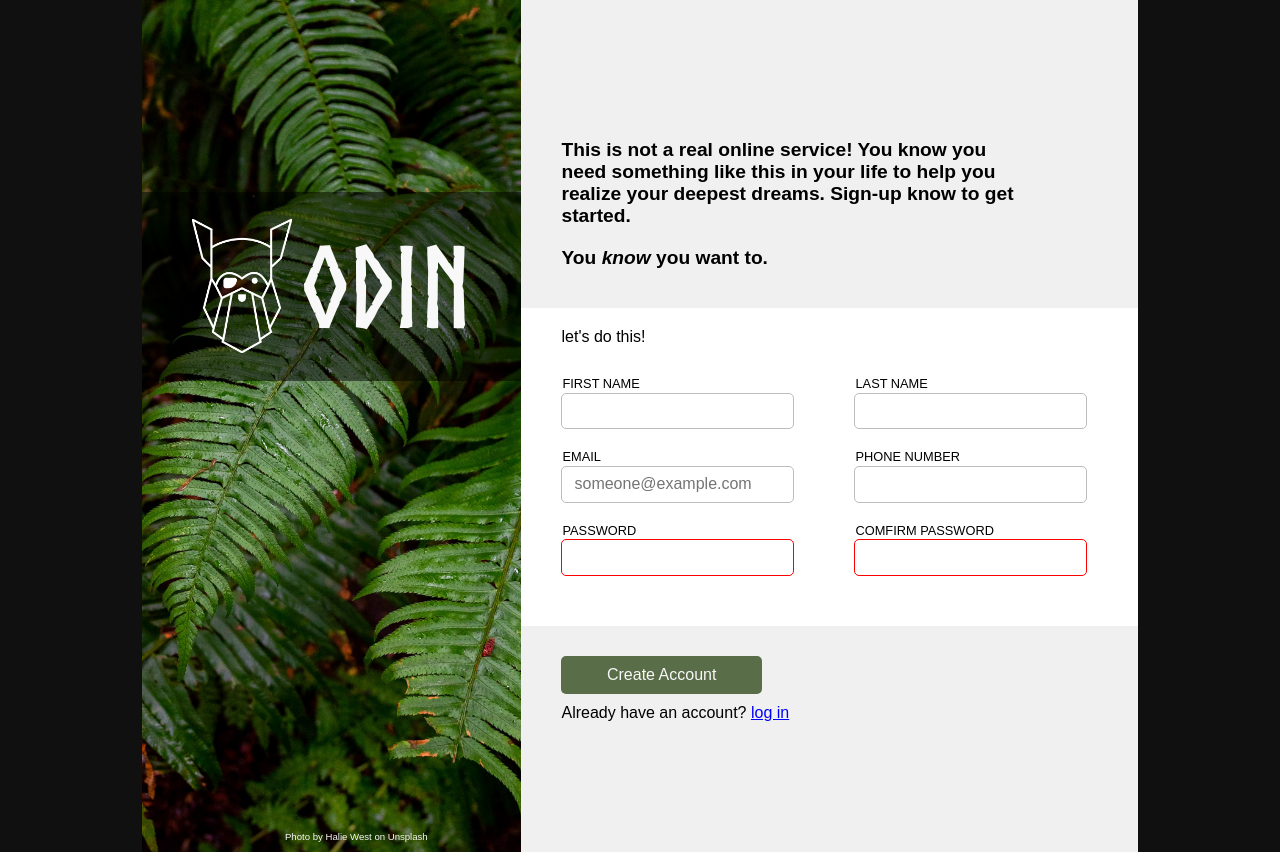
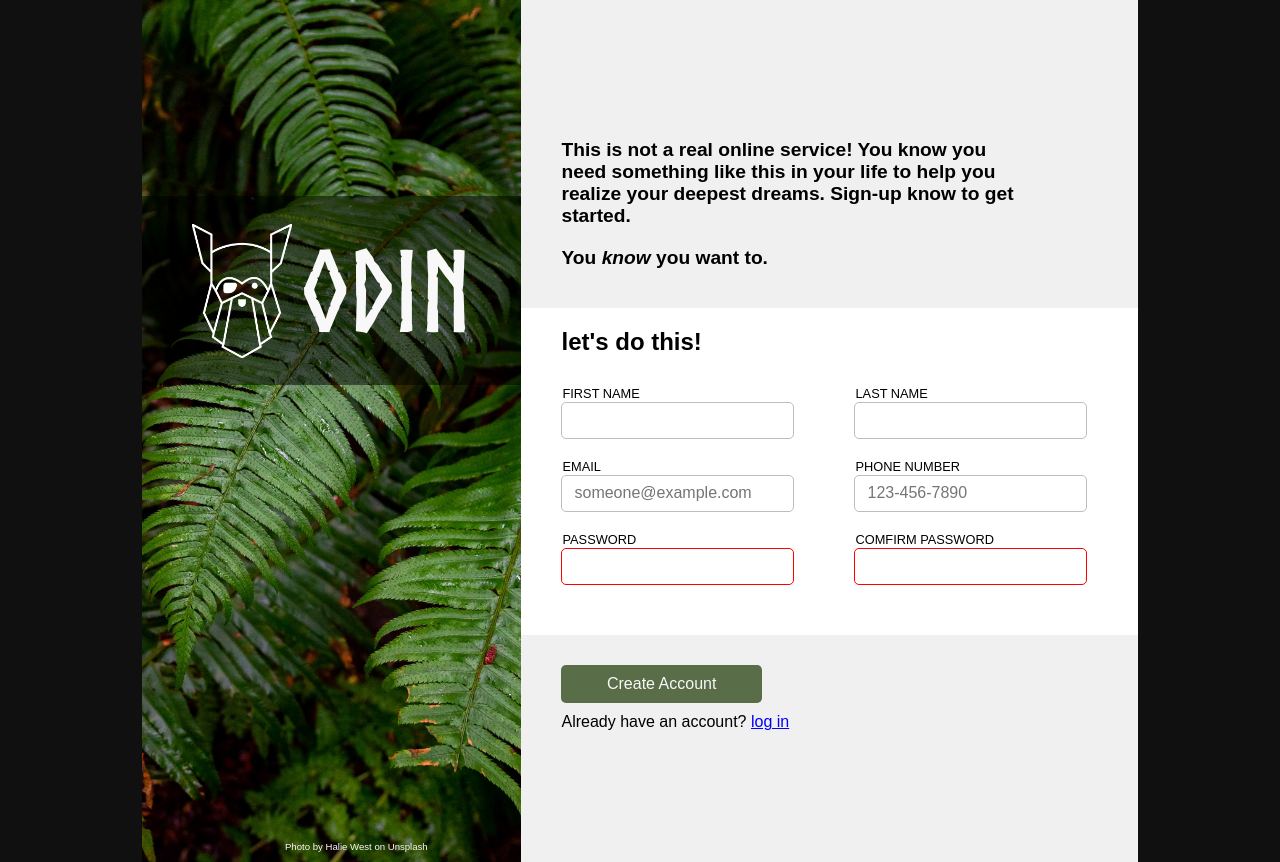
Before and after one commit to Steveaub/Project-Sign-up-Form, a plain HTML site: page index.html in a window 1280 px wide. Drawn offline with Linux system fonts and the light colour scheme.

Commit message:
Remove error boarder when placeholder is shown

```diff
--- a/index.html
+++ b/index.html
@@ -60,7 +60,7 @@
             </div>
             <div>
               <label for="tel">PHONE NUMBER</label>
-              <input type="tel" name="tel" id="tel" required required pattern="^\d{10,15}$"  placeholder="" />
+              <input type="tel" name="tel" id="tel" required required pattern="^\d{10,15}$"  placeholder="123-456-7890" />
             </div>
             <div>
               <label for="cpassword"> COMFIRM PASSWORD</label class="error">
--- a/style.css
+++ b/style.css
@@ -129,7 +129,8 @@ legend {
   position: relative;
   left: 40px;
   margin-top: 20px;
-
+  font-weight: bold;
+  font-size: 1.5rem ;
 }
 
 
@@ -209,6 +210,11 @@ input[type="password"]:invalid {
   border-color: red;
 }
 
-/* input[type="tel"]:invalid {
+#tel:invalid {
   border-color: red;
-} */
+}
+
+#tel:placeholder-shown {
+  border: 1px solid #bcbdbf;
+
+}
```
